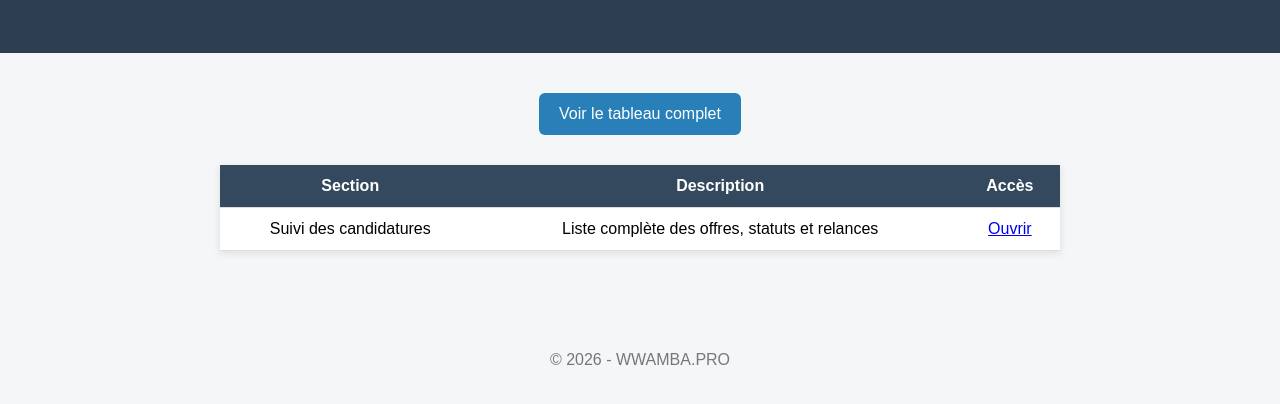
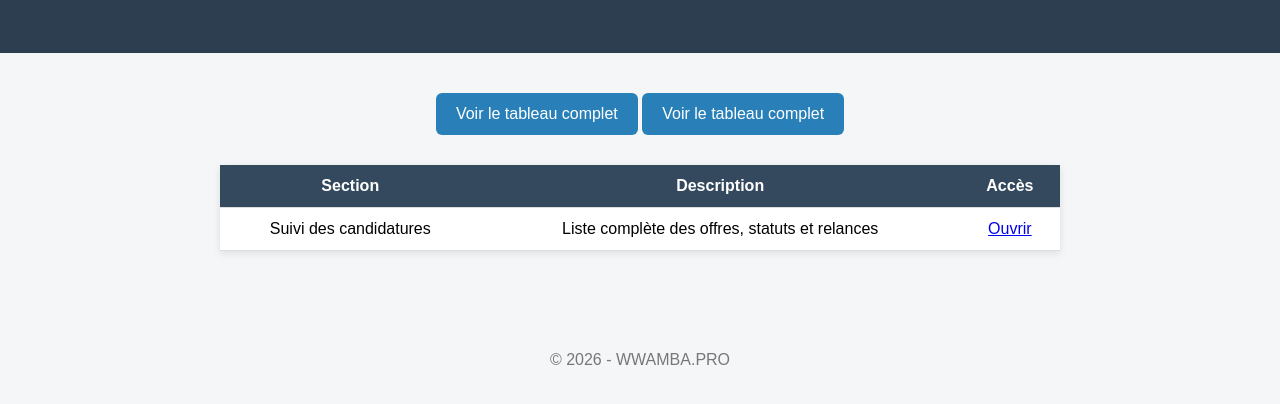
Before and after one commit to wwambapro/wwambapro.github.io, a plain HTML site: page index.html in a window 1280 px wide. Shown: the part 114-518 px from the top of the page. Drawn offline with Linux system fonts and the light colour scheme.

Commit message:
Fix HTML formatting and add missing button

```diff
--- a/index.html
+++ b/index.html
@@ -79,8 +79,8 @@
 <div class="container">
 
     <a href="candidatures.html" class="btn">Voir le tableau complet</a>
-    <!--- <a href="#" class="btn">Voir le tableau complet</a> --->
-
+    <a href="#" class="btn">Voir le tableau complet</a>
+    <!--- xxx --->
     <table>
         <thead>
             <tr>
```
